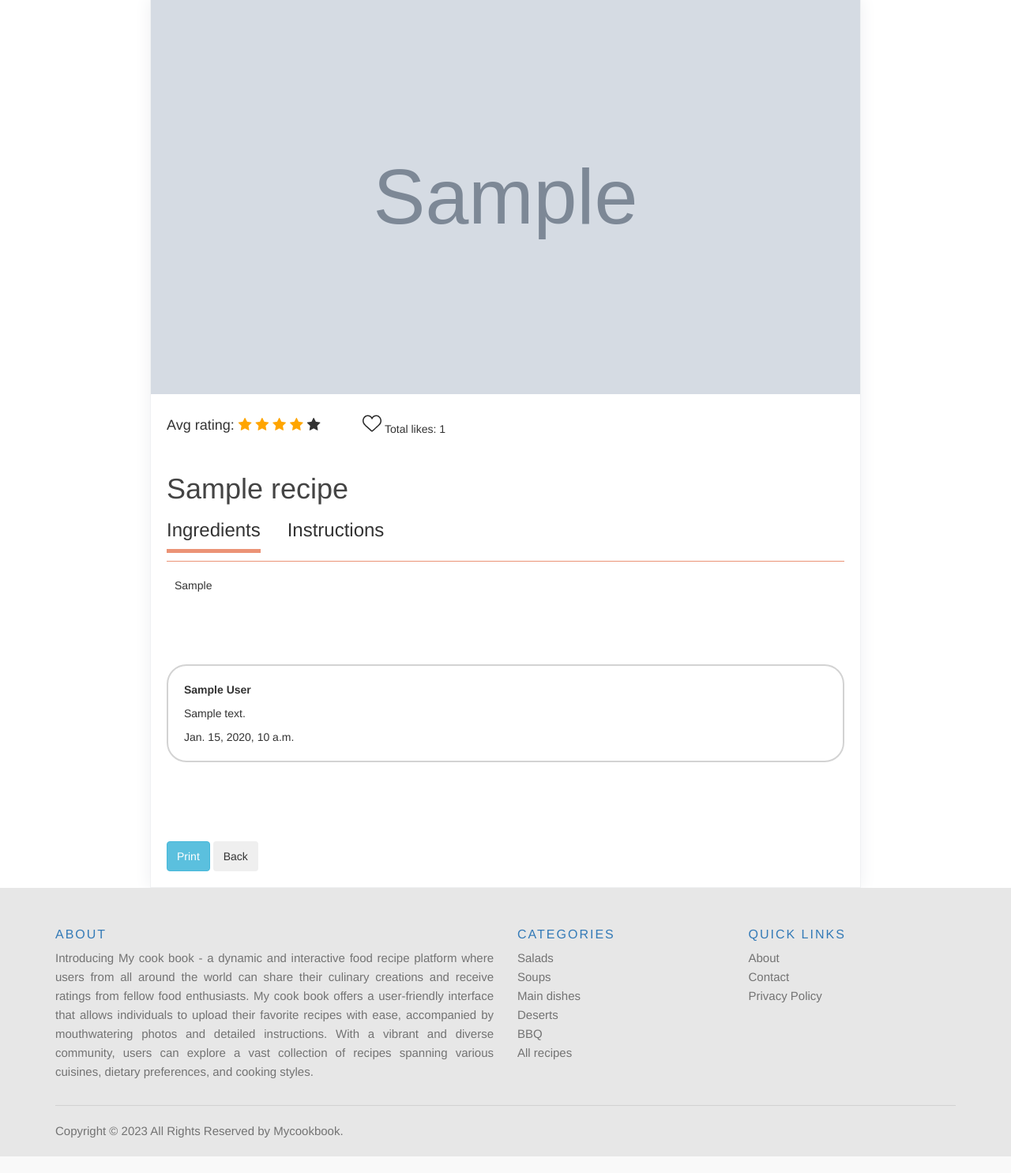
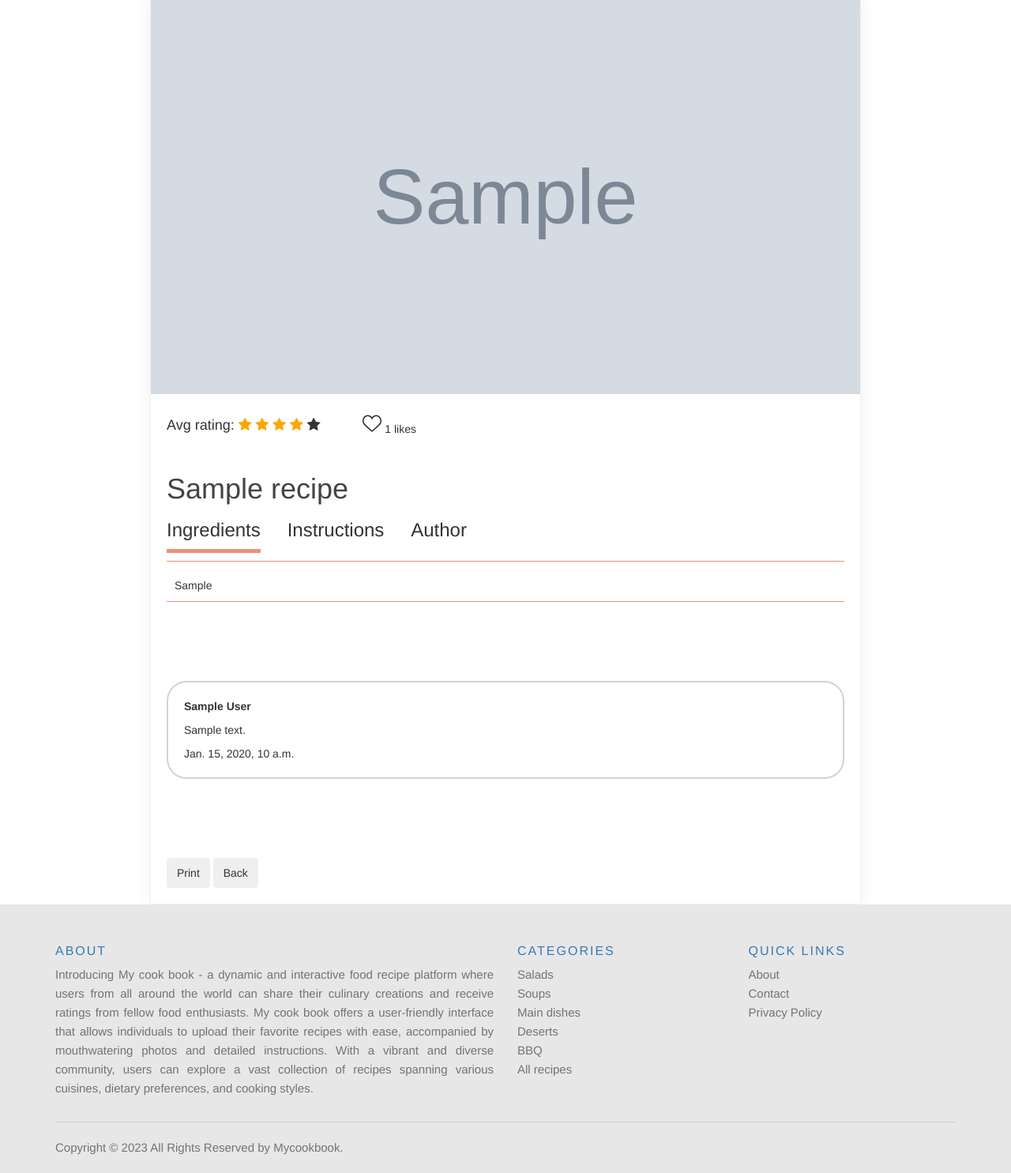
Before and after one commit to dinocom33/mycookbook, a Django app: a page that uses templates/recipes/recipe-details.html in a window 1280 px wide. Shown: the part 84-1569 px from the top of the page at 79% size. Before the commit the page ends 1548 px from the top, so only its background shows below. Run offline with Django 4.2, Linux system fonts and the light colour scheme; tables that the repository leaves empty hold one stand-in row (values such as "Sample post"); grey boxes marked "Sample" are stand-in pictures; some libraries are stand-ins or nearby versions; some web fonts are replaced.

```diff
--- a/templates/recipes/recipe-details.html
+++ b/templates/recipes/recipe-details.html
@@ -64,7 +64,7 @@
                         </svg>
                     {% endif %}
                 </a>
-            Total likes: {{ recipe.likedrecipe_set.count }}
+             {{ recipe.likedrecipe_set.count }} likes
             </span>
         </div>
 
@@ -80,6 +80,10 @@
                         <h3 href="javascript:void(0)" class="tablinks" onclick="openTab(event, 'method')">
                             Instructions</h3>
                     </li>
+                    <li>
+                        <h3 href="javascript:void(0)" class="tablinks" onclick="openTab(event, 'author')">
+                            Author</h3>
+                    </li>
                 </ul>
                 <div id="ingredients" class="tabcontent">
                     <ul class="recipe-card__ingredients">
@@ -91,8 +95,19 @@
                         <li>{{ recipe.instructions|linebreaks }}</li>
                     </ul>
                 </div>
+                <div id="author" class="tabcontent">
+                    <h2>Author</h2>
+                    <hr>
+                    <img src="{{ recipe.created_by.profile.avatar.url }}" alt="Author image">
+                    <p><strong>{{ recipe.created_by.profile.get_full_name }}</strong></p>
+                    {% if recipe.created_by.profile.bio %}
+                        <p>{{ recipe.created_by.profile.bio }}</p>
+                    {% else %}
+                        <p>No information about the author</p>
+                    {% endif %}
+                </div>
             </div>
-
+            <ul class="recipe-card__nav"></ul>
             <div class="recipe-card__body">
                 {% if request.user.is_authenticated %}
                     <div>
@@ -159,7 +174,7 @@
                         <button class="btn btn-danger mt-3">Delete</button>
                     </a>
                 {% endif %}
-                <input class="btn btn-info" type="button" onclick="printDiv('printableArea')" value="Print"/>
+                <input class="btn" type="button" onclick="printDiv('printableArea')" value="Print"/>
                 <input class="btn" type="button" value="Back" onclick="history.back()">
             </div>
         </div>
```
